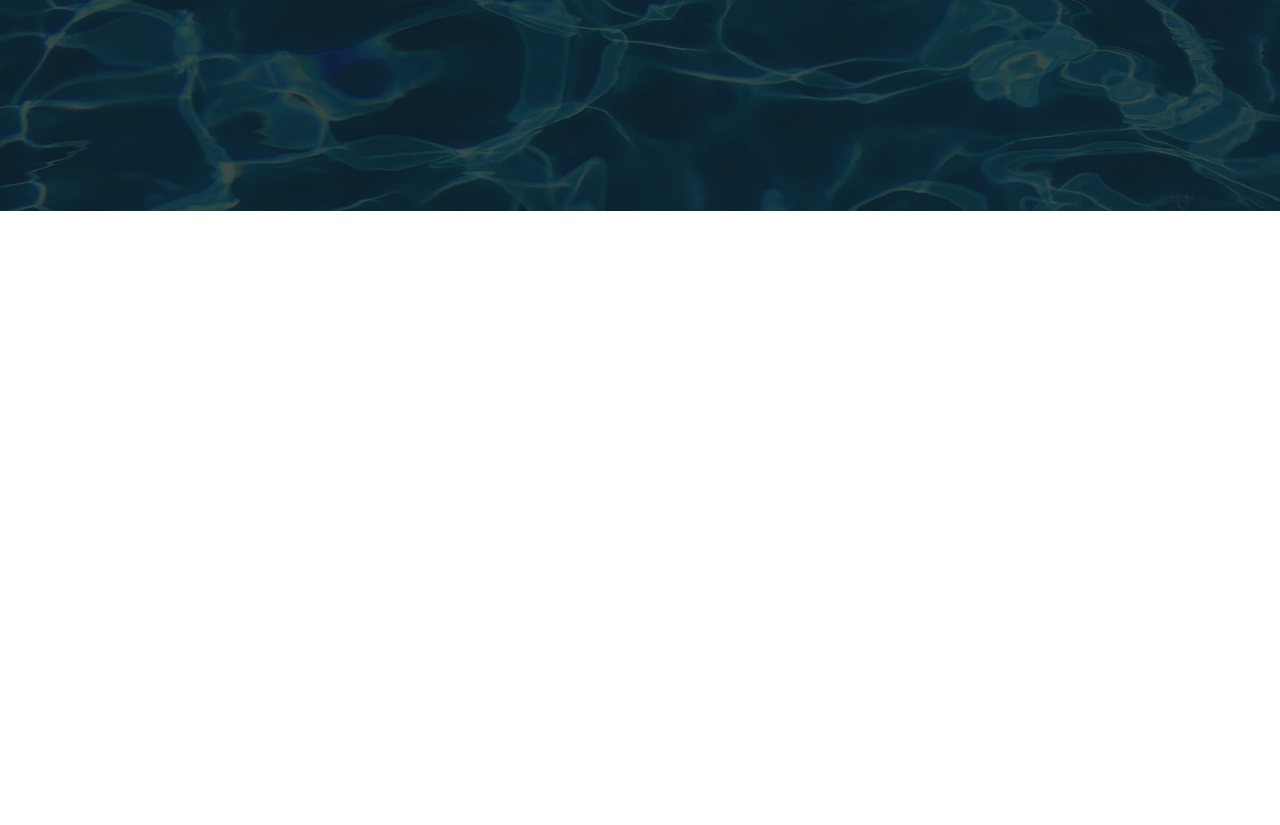
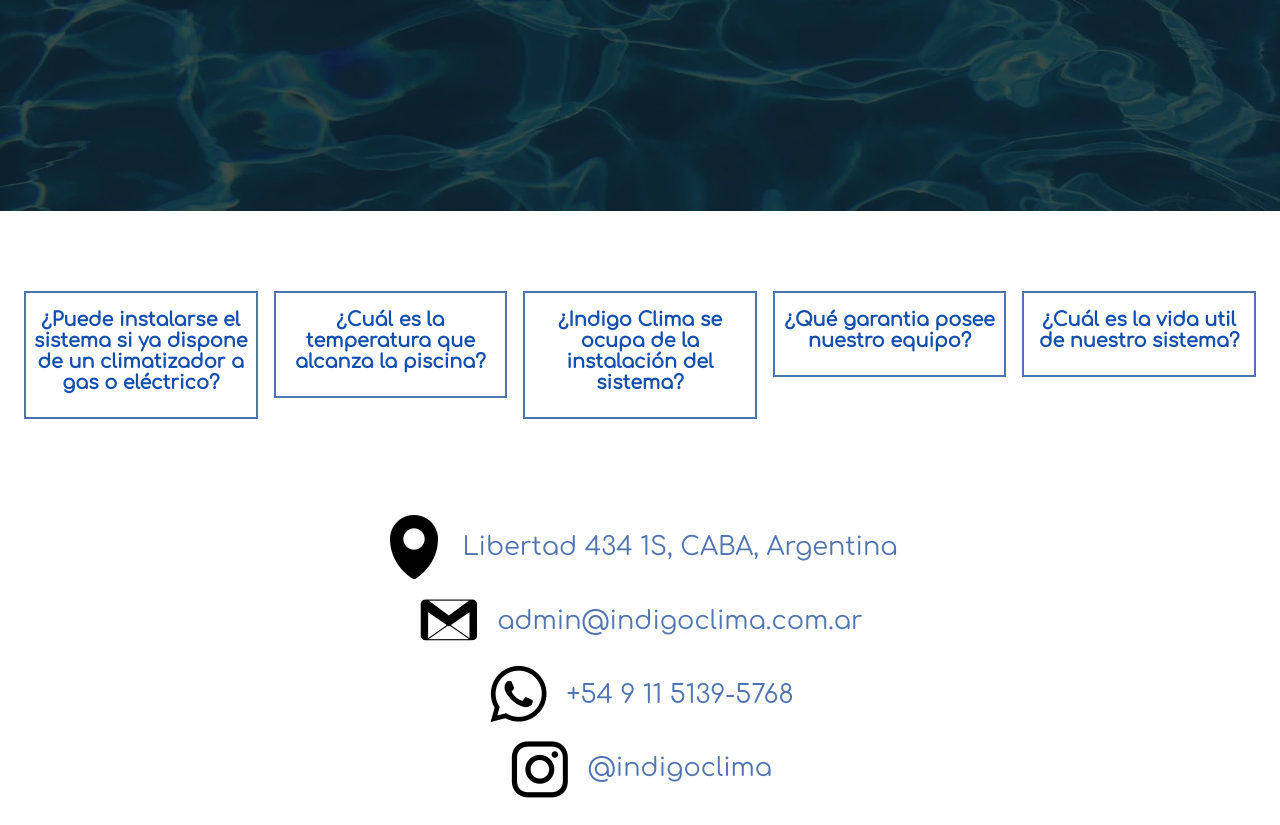
Before and after one commit to felipendelicia/indigoclima-web, a React (Create React App) app: page / in a window 1280 px wide. Shown: the part 658-1483 px from the top of the page. Before the commit the page ends 869 px from the top, so only its background shows below. Built offline with nearby package versions, Linux system fonts and the light colour scheme; the HTML template or start-up script is replaced by a standard one.

Commit message:
added FAQ component

```diff
--- a/src/components/Home/Contact/Contact.css
+++ b/src/components/Home/Contact/Contact.css
@@ -17,4 +17,5 @@
 
 .contact-text{
     font-size: 1.6em;
+    color: #5074af;
 }
--- /dev/null
+++ b/src/components/Home/FrequentQuestions/FrequentQuestions.css
@@ -0,0 +1,50 @@
+.fq-container{
+    background-color: rgb(255, 255, 255);
+    padding:5em 1em;
+}
+
+.accordion-item{
+    text-align: center;
+    width: 80%;
+    height: 100%;
+    margin: 0 0.5em;
+    padding: 1em 0.3em;
+    border: 2.5px solid #5074af;
+    transition-property: all;
+    transition-duration: 0.4s;
+    transition-timing-function: ease-in-out;
+}
+
+.accordion-item-q{
+    font-weight: bold;
+    font-size: 1.2em;
+    color: #124ead;
+    margin-bottom: 0.4em;
+}
+
+.accordion-item-r{
+    display: none;
+    opacity: 0;
+    transition: opacity 1s;
+}
+
+.show{
+    display: block;
+    opacity: 1;
+    transition: opacity 1s
+}
+
+.bigger{
+
+}
+
+.fq-accordion{
+    display: flex;
+
+}
+
+.accordion-item:hover{
+    border-color: #e4b64d;
+    padding: 1em 2em;
+    cursor: pointer;
+}
--- a/src/components/Home/FrequentQuestions/FrequentQuestions.tsx
+++ b/src/components/Home/FrequentQuestions/FrequentQuestions.tsx
@@ -1,8 +1,38 @@
+import "./FrequentQuestions.css"
 import React from 'react'
 
+import frequentQuestions from "./frequentQuestions.json"
+
 const FrequentQuestions = () => {
+
   return (
-    <div>
+    <div className="fq-container">
+      <div className="fq-accordion">
+        {
+          frequentQuestions.map((element,index)=>{
+            return(
+              <div className="accordion-item" onClick={(e)=>{
+                let isShowed = e.currentTarget.lastElementChild?.className.includes("show")
+                let fatherNode = e.currentTarget.classList
+                if (isShowed===true){
+                  e.currentTarget.lastElementChild?.classList.remove("show")
+                  fatherNode.remove("bigger")
+                } else {
+                  e.currentTarget.lastElementChild?.classList.add("show")
+                  fatherNode.add("bigger")
+                }
+              }}>
+                <div className="accordion-item-q comfortaafont">
+                  {element.q}
+                </div>
+                <div className="accordion-item-r comfortaafont">
+                  {element.r}
+                </div>
+              </div>
+            )
+          })
+        }
+      </div>
     </div>
   )
 }
--- /dev/null
+++ b/src/components/Home/FrequentQuestions/frequentQuestions.json
@@ -0,0 +1,22 @@
+[
+    {
+        "q":"¿Puede instalarse el sistema si ya dispone de un climatizador a gas o eléctrico?",
+        "r":"Sí, el mismo se adapta a sistemas preexistentes, y se puede instalar de manera simultánea a éstos, estableciéndolo como sistema principal mientras que los ya instalados operan de manera complementaria. Nuestros técnicos cuentan con la capacitación necesaria para poder llevar a cabo este tipo de instalación."
+    },
+    {
+        "q":"¿Cuál es la temperatura que alcanza la piscina?",
+        "r":"Con nuestro sistema, la temperatura del agua de la piscina alcanzará entre los 26 y los 32 grados, conservando este rango de temperatura incluso por las noches. Le permitirá a usted extender su temporada de verano de septiembre a marzo."
+    },
+    {
+        "q":"¿Indigo Clima se ocupa de la instalación del sistema?",
+        "r":"Sí, nuestra empresa se ocupa de realizar un servicio completo de instalación, en el que se incluyen todos los materiales necesarios, el traslado del equipo hasta su domicilio y la instalación del sistema."
+    },
+    {
+        "q":"¿Qué garantia posee nuestro equipo?",
+        "r":"Nuestros equipos cuentan con una garantía oficial de 10 años, denotando así la calidad superior que ofrece Indigo Clima. Teniendo en cuenta que estos equipamientos disponen de una prolongada vida útil, es fundamental que se garantice una cobertura proporcional a la misma."
+    },
+    {
+        "q":"¿Cuál es la vida util de nuestro sistema?",
+        "r":"El sistema de colectores posee una vida útil superior a 15 años."
+    }
+]
--- a/src/components/Home/Home.tsx
+++ b/src/components/Home/Home.tsx
@@ -1,5 +1,4 @@
-import React from 'react'
-//import Contact from './Contact/Contact'
+import Contact from './Contact/Contact'
 import FrequentQuestions from './FrequentQuestions/FrequentQuestions'
 import Landing from './Landing/Landing'
 
@@ -8,8 +7,12 @@ const Home = () => {
     <div className="home-container">
         <Landing/>
         <FrequentQuestions/>
+        <Contact/>
     </div>
   )
 }
 
 export default Home
+
+//#e4b64d
+//#5074af
```
